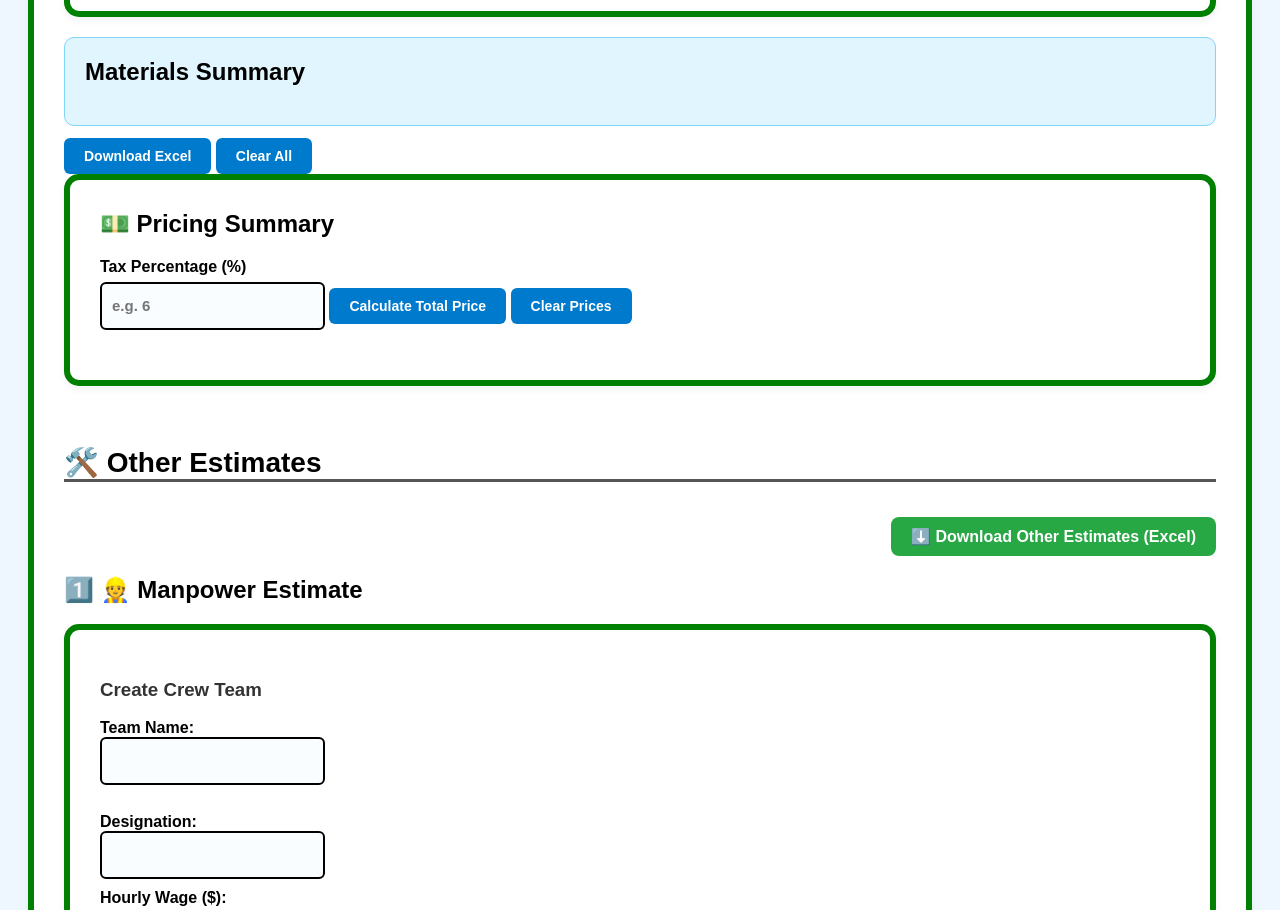
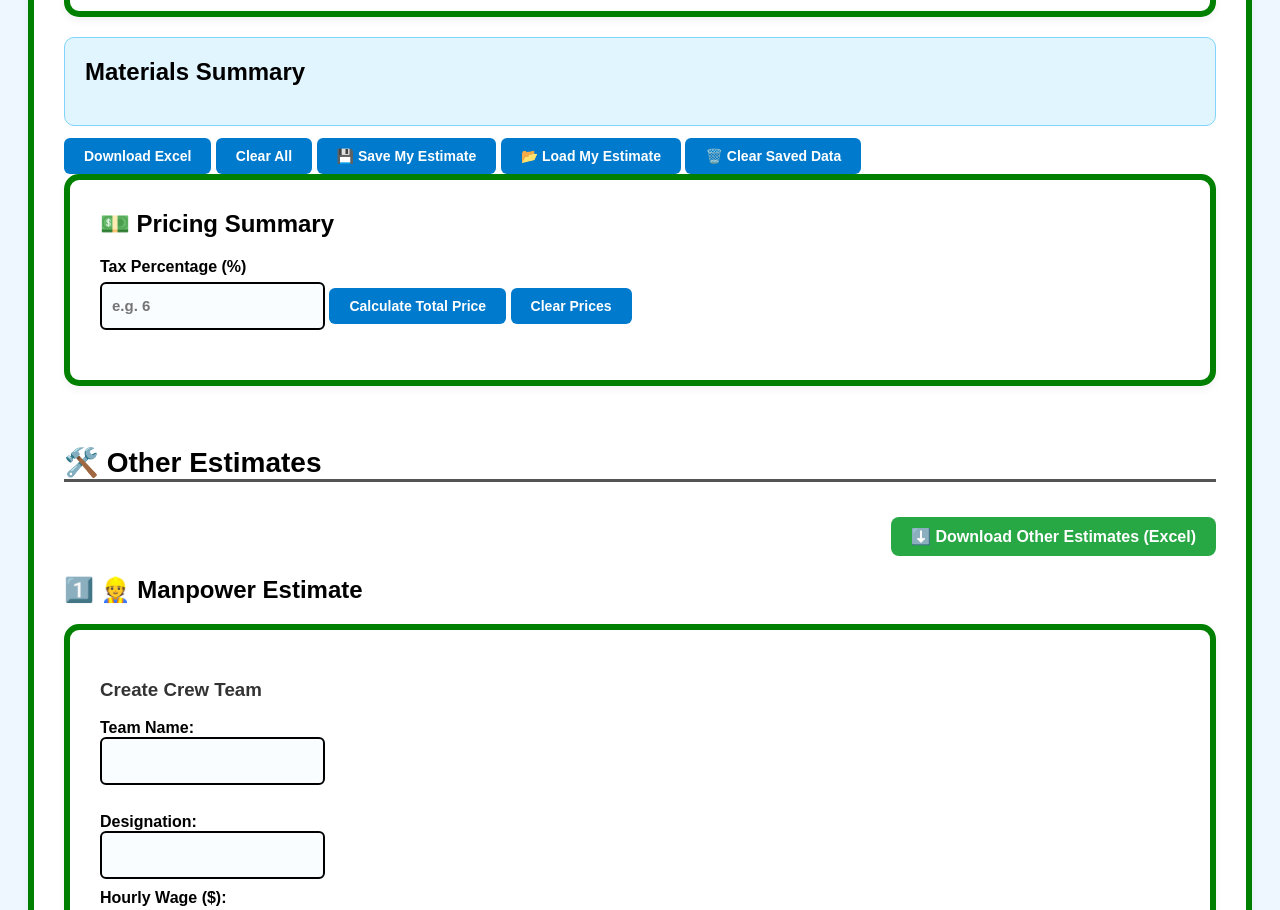
Before and after one commit to Imtyaz2025/WM-Estimation-Tool, a plain HTML site: page index.html in a window 1280 px wide. Shown: the part 2939-3849 px from the top of the page. Drawn offline with Linux system fonts and the light colour scheme.

Commit message:
✨ Add local save/load estimate feature

```diff
--- a/index.html
+++ b/index.html
@@ -832,6 +832,23 @@ function getUnit(mat) {
   if (matLower.includes("gasket") || matLower.includes("megalug") || matLower.includes("hydrant") || matLower.includes("valve") || matLower.includes("box")) return "pcs";
   return "pcs"; // default
 }
+function saveToLocal() {
+  localStorage.setItem("wmEstimatorData", JSON.stringify(results));
+  alert("Estimate saved in your browser!");
+}
+
+function loadFromLocal() {
+  const data = localStorage.getItem("wmEstimatorData");
+  if (data) {
+    results.length = 0;
+    results.push(...JSON.parse(data));
+    renderResults();
+    updateLivePreview();
+    alert("Estimate loaded!");
+  } else {
+    alert("No saved estimate found.");
+  }
+}
 
 
 
@@ -849,6 +866,11 @@ function getUnit(mat) {
 
   <button onclick="downloadExcel()">Download Excel</button>
   <button onclick="clearAll()">Clear All</button>
+<button onclick="saveToLocal()">💾 Save My Estimate</button>
+<button onclick="loadFromLocal()">📂 Load My Estimate</button>
+<button onclick="localStorage.removeItem('wmEstimatorData'); alert('Saved data cleared!');">
+🗑️ Clear Saved Data
+</button>
 
   <script src="https://cdnjs.cloudflare.com/ajax/libs/xlsx/0.18.5/xlsx.full.min.js"></script>
   <script>
```
